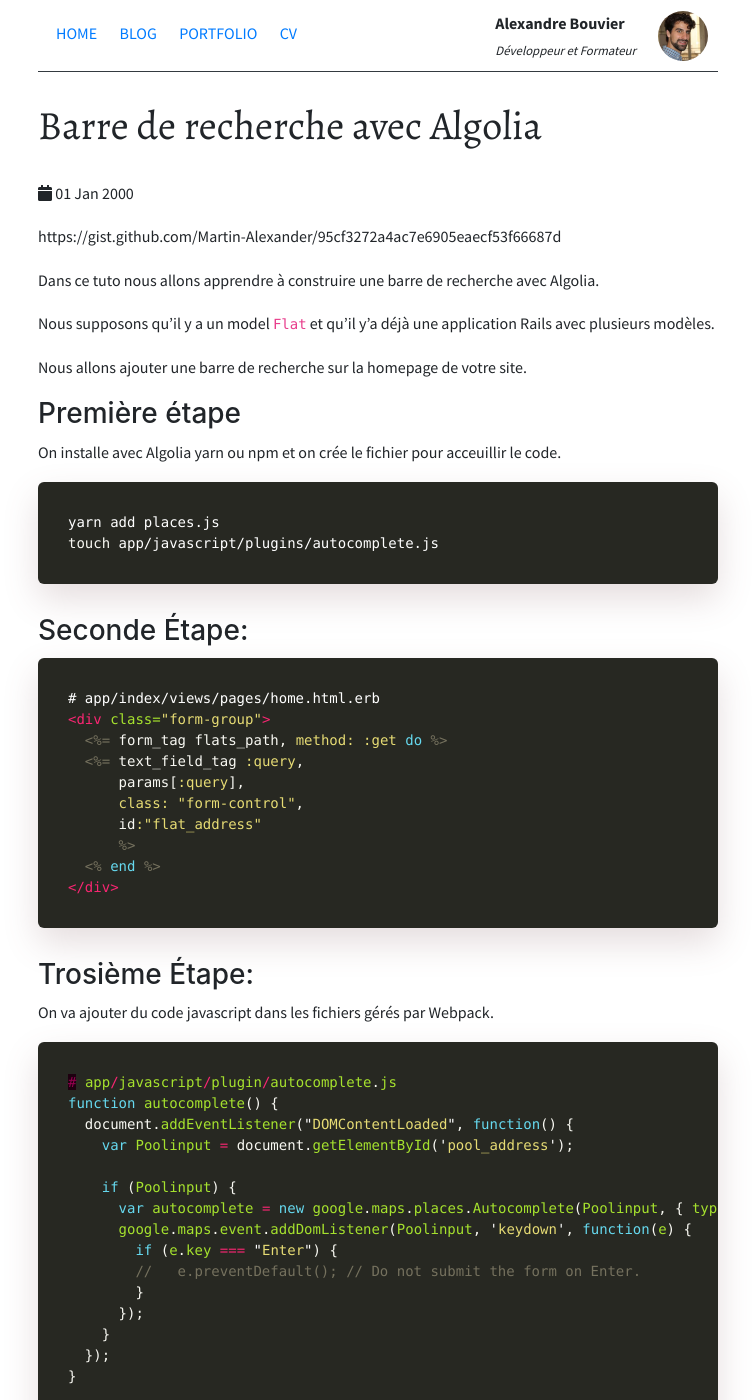
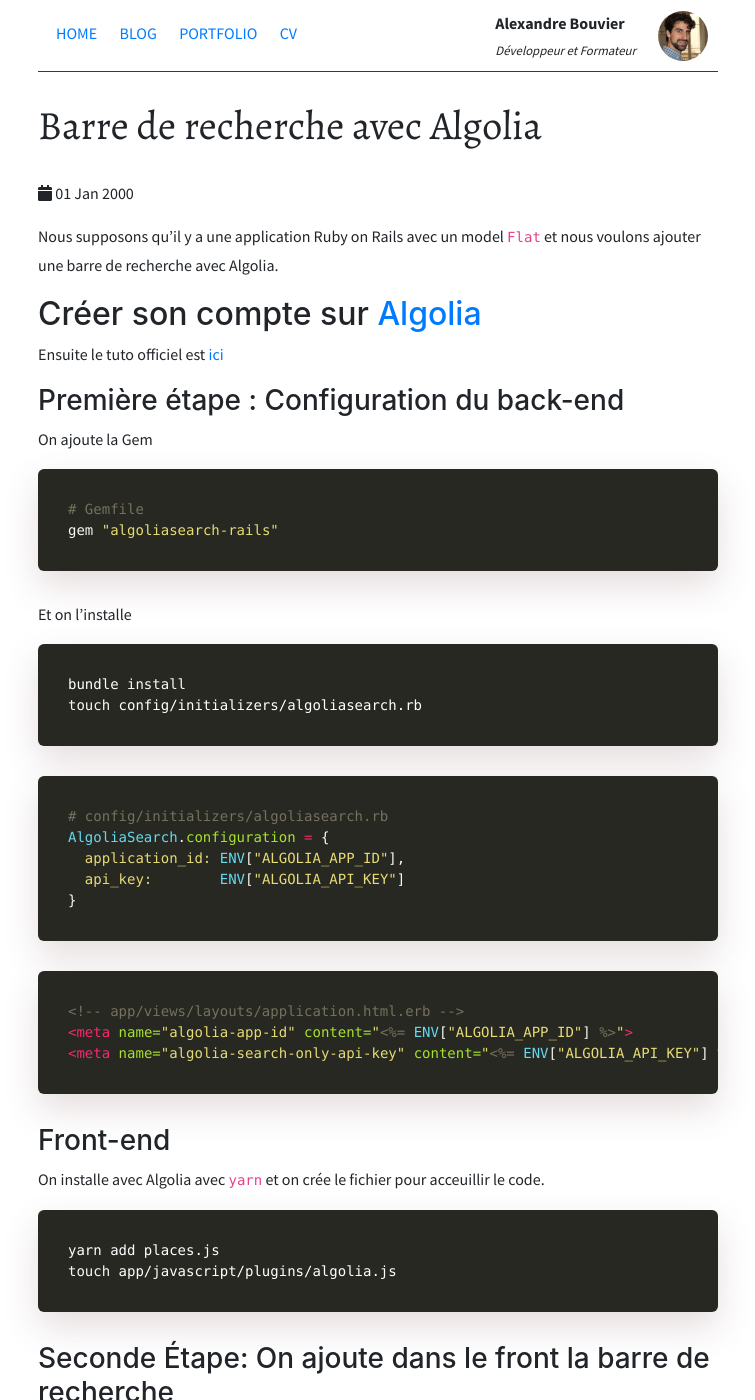
Before and after one commit to alexandrebk/alexandrebk.github.io, a Jekyll site: the page built from _posts/2000-01-01-draft-algolia.md, in a window 1280 px wide and 1400 px high. Shown: the whole window, without its empty margins (262-1017 px from the left). Built offline with Jekyll 4.4.1, drawn with Linux system fonts in a browser that asks for light colours; nearby versions of some CDN libraries; some of the changed text lies outside the part shown.

Commit message:
New place for description + Draft Algolia

`````diff
--- a/_posts/2000-01-01-draft-algolia.md
+++ b/_posts/2000-01-01-draft-algolia.md
@@ -1,31 +1,62 @@
 ---
 layout: post
 title:  "Barre de recherche avec Algolia"
-description: "Alexandre Bouvier"
+description: "Dans ce tuto nous allons apprendre à construire une barre de recherche avec Algolia."
 status: draft
 ---
 
-https://gist.github.com/Martin-Alexander/95cf3272a4ac7e6905eaecf53f66687d
+Nous supposons qu'il y a une application Ruby on Rails avec un model `Flat` et nous voulons ajouter une barre de recherche avec Algolia.
 
-Dans ce tuto nous allons apprendre à construire une barre de recherche avec Algolia.
+## Créer son compte sur [Algolia](https://www.algolia.com/users/sign_up)
 
-Nous supposons qu'il y a un model `Flat` et qu'il y'a déjà une application Rails avec plusieurs modèles.
+Ensuite le tuto officiel est [ici](https://www.algolia.com/doc/framework-integration/rails/getting-started/setup/?language=ruby)
 
-Nous allons ajouter une barre de recherche sur la homepage de votre site.
+### Première étape : Configuration du back-end
 
-### Première étape
+On ajoute la Gem
 
-On installe avec Algolia yarn ou npm et on crée le fichier pour acceuillir le code.
+```ruby
+# Gemfile
+gem "algoliasearch-rails"
+```
+
+Et on l'installe
+
+```sh
+bundle install
+touch config/initializers/algoliasearch.rb
+```
+
+```ruby
+# config/initializers/algoliasearch.rb
+AlgoliaSearch.configuration = {
+  application_id: ENV["ALGOLIA_APP_ID"],
+  api_key:        ENV["ALGOLIA_API_KEY"]
+}
+```
+
+```erb
+<!-- app/views/layouts/application.html.erb -->
+<meta name="algolia-app-id" content="<%= ENV["ALGOLIA_APP_ID"] %>">
+<meta name="algolia-search-only-api-key" content="<%= ENV["ALGOLIA_API_KEY"] %>">
+```
+
+### Front-end
+
+On installe avec Algolia avec `yarn` et on crée le fichier pour acceuillir le code.
 
 ```sh
 yarn add places.js
-touch app/javascript/plugins/autocomplete.js
+touch app/javascript/plugins/algolia.js
 ```
 
-### Seconde Étape:
+
+
+
+### Seconde Étape: On ajoute dans le front la barre de recherche
 
 ```erb
-# app/index/views/pages/home.html.erb
+<!-- app/index/views/pages/home.html.erb -->
 <div class="form-group">
   <%= form_tag flats_path, method: :get do %>
   <%= text_field_tag :query,
@@ -37,12 +68,19 @@
 </div>
 ```
 
-### Trosième Étape:
+### Trosième Étape: On display ou pas les cards que l'on veut.
 
 On va ajouter du code javascript dans les fichiers gérés par Webpack.
 
 ```js
-# app/javascript/plugin/autocomplete.js
+// app/javascript/packs/application.js
+import { initAlgoliaSearch } from "../plugins/init_algolia_search.js";
+
+initAlgoliaSearch();
+````
+
+```js
+// app/javascript/plugins/algolia.js
 function autocomplete() {
   document.addEventListener("DOMContentLoaded", function() {
     var Poolinput = document.getElementById('pool_address');
--- a/blog.html
+++ b/blog.html
@@ -14,8 +14,6 @@
             <p>
               <i class="fas fa-calendar"></i> &nbsp;
               {{ post.date | date: "%d/%m/%Y" }}
-            </p>
-            <p>
               {{ post.description }}
             </p>
           </div>
`````
Also changed, not shown: other parts of _posts/2000-01-01-draft-algolia.md (+4 -0 lines), _posts/2000-01-01-draft-rspec-integration-test.md (deleted, +0 -54 lines).
